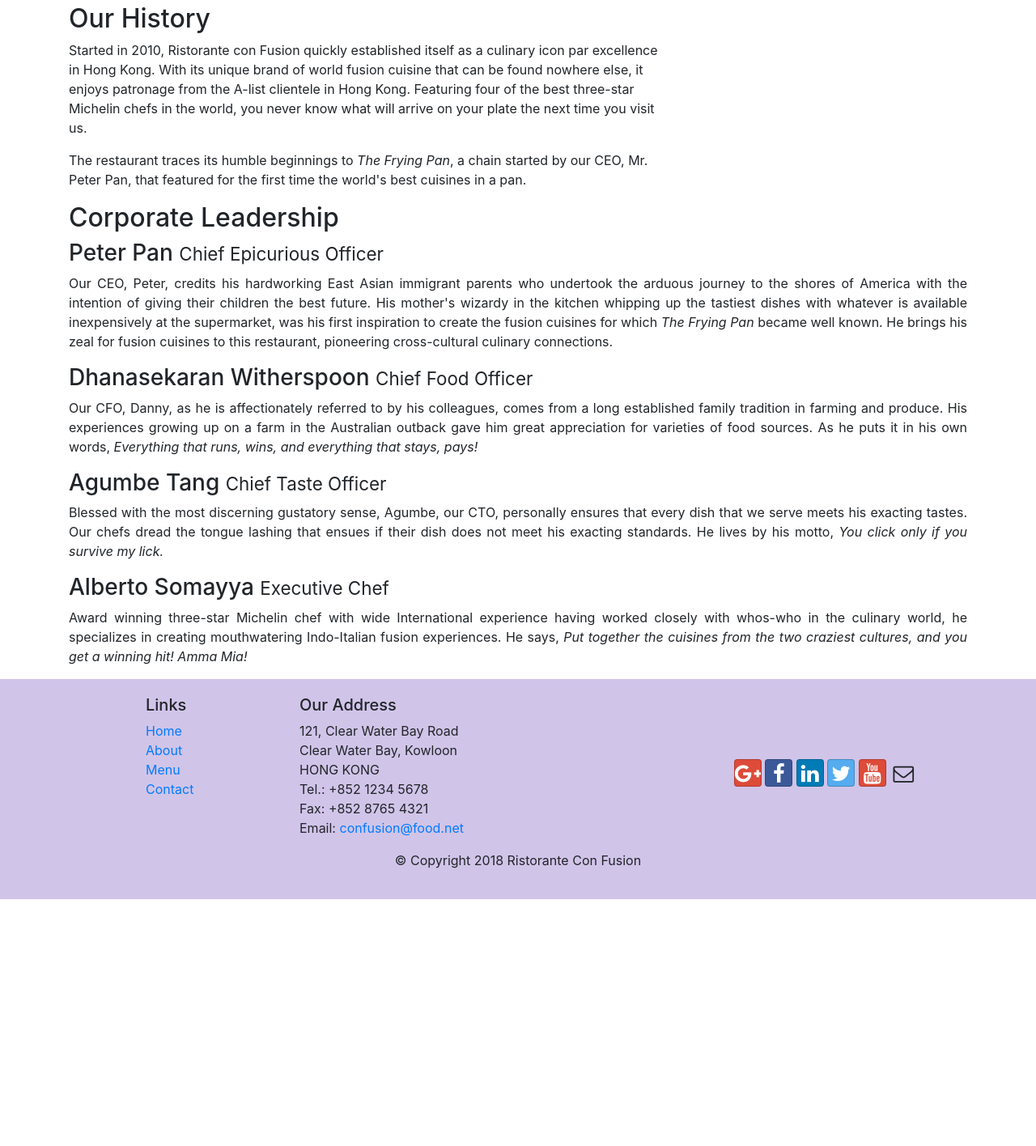
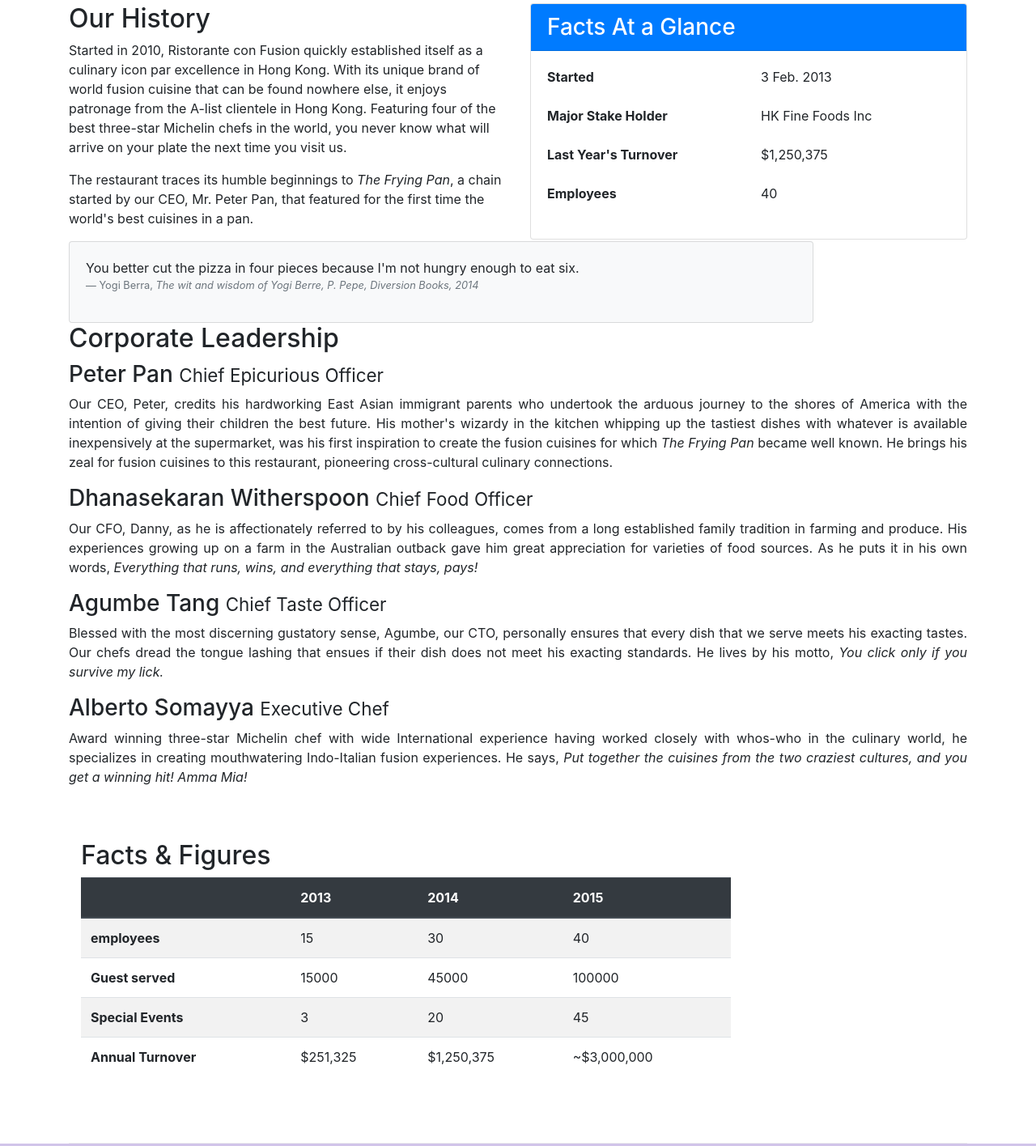
Before and after one commit to muhdibee/confusion, a website: page aboutus.html in a window 1280 px wide. Shown: the part 461-1877 px from the top of the page at 81% size. Before the commit the page ends 1572 px from the top, so only its background shows below. Drawn offline with nearby package versions, Linux system fonts and the light colour scheme.

Commit message:
Tables and cards

```diff
--- a/aboutus.html
+++ b/aboutus.html
@@ -62,13 +62,50 @@
         </div>
 
         <div class="row">
-            <div class="col-12 col-sm-8">
+            <div class="col-12 col-sm-6">
                 <h2>Our History</h2>
                 <p class="">Started in 2010, Ristorante con Fusion quickly established itself as a culinary icon par excellence in Hong Kong. With its unique brand of world fusion cuisine that can be found nowhere else, it enjoys patronage from the A-list clientele in Hong Kong.  Featuring four of the best three-star Michelin chefs in the world, you never know what will arrive on your plate the next time you visit us.</p>
                 <p class="">The restaurant traces its humble beginnings to <em>The Frying Pan</em>, a chain started by our CEO, Mr. Peter Pan, that featured for the first time the world's best cuisines in a pan.</p>
             </div>
-            <div>
+            <div class="col-12 col-sm">
+                <div class="card">
+                    <h3 class="card-header bg-primary text-white">Facts At a Glance</h3>
+                    <div class="card-body">
+                        <dl class="row">
+                            <dt class="col-6">Started</dt>
+                            <dd class="col-6">3 Feb. 2013</dd>
+                        </dl>
+                        <dl class="row">
+                            <dt class="col-6">Major Stake Holder</dt>
+                            <dd class="col-6">HK Fine Foods Inc</dd>
+                        </dl>
+                        <dl class="row">
+                            <dt class="col-6">Last Year's Turnover</dt>
+                            <dd class="col-6">$1,250,375</dd>
+                        </dl>
+                        <dl class="row">
+                            <dt class="col-6">Employees</dt>
+                            <dd class="col-6">40</dd>
+                        </dl>
+                    </div>
+                </div>
             </div>
+        </div>
+        <div class="row">
+            <div class="col-10 ">
+                <div class="card card-body bg-light">
+                    <blockquote>
+                        <p class="mb-0">You better cut the pizza in four pieces because I'm not hungry enough to eat six.</p>
+                        <footer class="blockquote-footer">Yogi Berra,
+                            <cite title="Source Title">
+                                The wit and wisdom of Yogi Berre, P. Pepe, Diversion Books, 2014
+                            </cite>
+
+                        </footer>
+                    </blockquote>
+                </div>
+            </div>
+
         </div>
 
 
@@ -86,6 +123,49 @@
                     <p class="d-none d-sm-block text-justify">Award winning three-star Michelin chef with wide International experience having worked closely with whos-who in the culinary world, he specializes in creating mouthwatering Indo-Italian fusion experiences. He says, <em>Put together the cuisines from the two craziest cultures, and you get a winning hit! Amma Mia!</em></p>
                 <!-- </div> -->
             </div>
+       </div>
+       <div class="row row-content">
+           <div class="col-12 col-sm-9">
+               <h2>Facts&nbsp;&amp;&nbsp;Figures</h2>
+           <div class="table table-responsive">
+                <table class="table table-striped">
+                    <thead class="thead-dark">
+                        <tr>
+                            <th>&nbsp;</th>
+                            <th>2013</th>
+                            <th>2014</th>
+                            <th>2015</th>
+                        </tr>
+                    </thead>
+                    <tbody>
+                        <tr>
+                            <th>employees</th>
+                            <td>15</td>
+                            <td>30</td>
+                            <td>40</td>
+                        </tr>
+                        <tr>
+                            <th>Guest served</th>
+                            <td>15000</td>
+                            <td>45000</td>
+                            <td>100000</td>
+                        </tr>
+                        <tr>
+                            <th>Special Events</th>
+                            <td>3</td>
+                            <td>20</td>
+                            <td>45</td>
+                        </tr>
+                        <tr>
+                            <th>Annual Turnover</th>
+                            <td>$251,325</td>
+                            <td>$1,250,375</td>
+                            <td>~$3,000,000</td>
+                        </tr>
+                    </tbody>
+                </table>
+            </div>
+           </div>
        </div>
 
     </div>
```
Also changed, not shown: contactus.html (+3 -3 lines).
